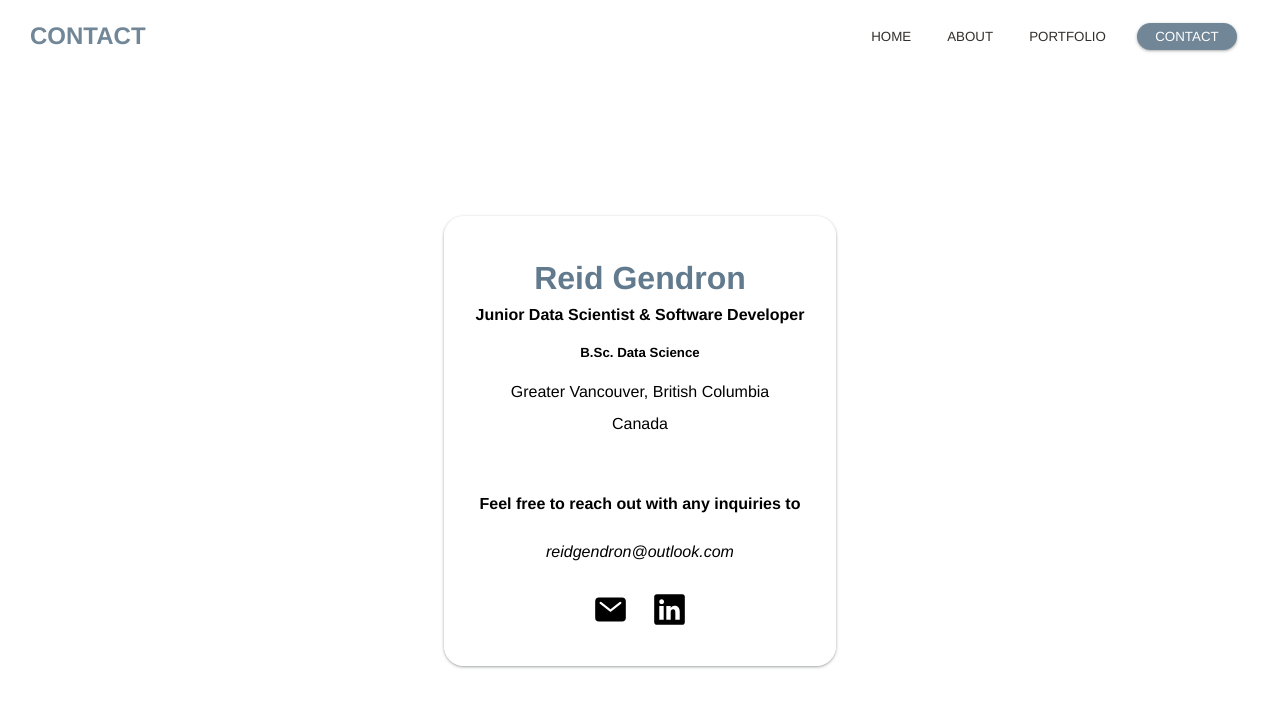
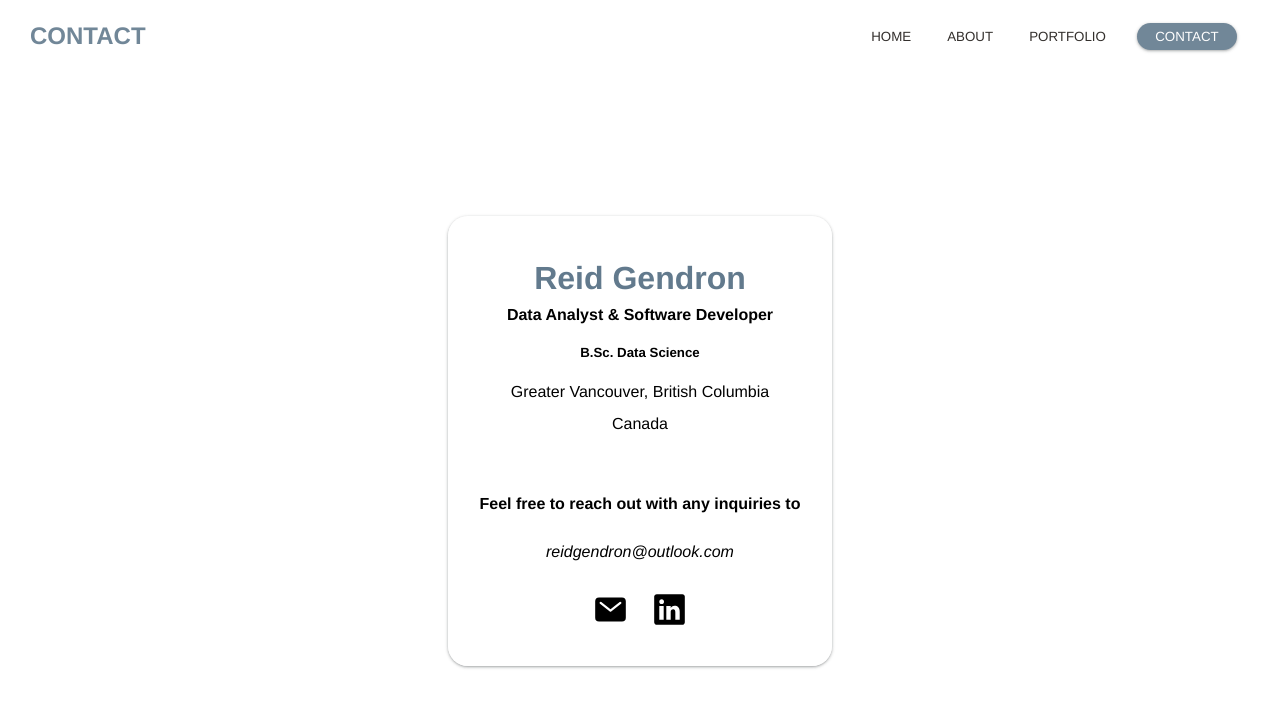
Before and after one commit to reidgendron/reidgendron.github.io, a Jekyll site: the page built from pages/contact.html, in a window 1280 px wide and 900 px high. Shown: the top 708 px of the window. Built offline with Jekyll 4.4.1, drawn with Linux system fonts in a browser that asks for light colours.

Commit message:
Minor updates to content on homepage and contact page

```diff
--- a/pages/contact.html
+++ b/pages/contact.html
@@ -10,7 +10,7 @@
     <div id="contact-card" class="col">
         <div id="contact-header">
             <h1>Reid Gendron</h1>
-            <h4>Junior Data Scientist & Software Developer</h4>
+            <h4>Data Analyst & Software Developer</h4>
             <h5>B.Sc. Data Science</h5>
             <p>Greater Vancouver, British Columbia</p>
             <p>Canada</p>
--- a/pages/index.html
+++ b/pages/index.html
@@ -11,7 +11,7 @@
     <div class="col">
         <h2>Hi, I'm</h2>
         <h1>Reid Gendron</h1>
-        <h4>I'm a <b style="color: var(--primary)">junior data scientist</b> and <b style="color: var(--primary)">software developer</b> based out of <b>Greater Vancouver</b>.</h4>
+        <h4>I'm a <b style="color: var(--primary)">data analyst</b> and <b style="color: var(--primary)">software developer</b> based out of <b>Greater Vancouver</b>.</h4>
         <div id="line"></div>
         <p>Welcome to my homepage and portfolio</p>
         <div class="row">
@@ -32,7 +32,7 @@
                 <h4>B.Sc. Data Science</h4>
                 <p>
                     I graduated from Simon Fraser University, where I recieved my bachelor's degree in Data Science and a certificate in Computing Studies.
-                    As a data scientist, my education involves an blend of subjects that includes the fields of business, statistics,
+                    As a data science graduate, my education involves a blend of subjects that includes the fields of business, statistics,
                     mathematics, and computer science. I conduct data analytics, create visualizations, and build statistical models
                     using machine learning algorithms to help improve business operations and drive decision making. I also develop software, building both mobile and web applications.
                 </p>
```
